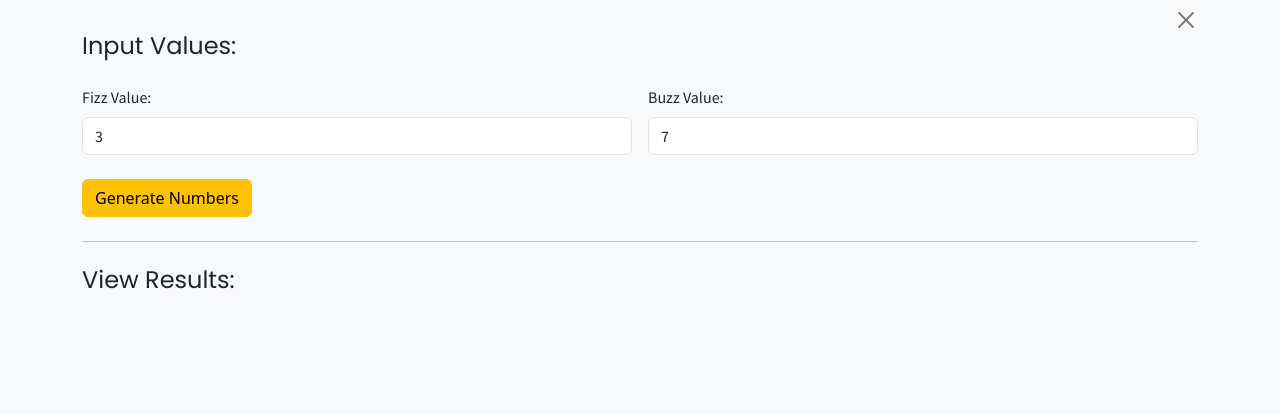
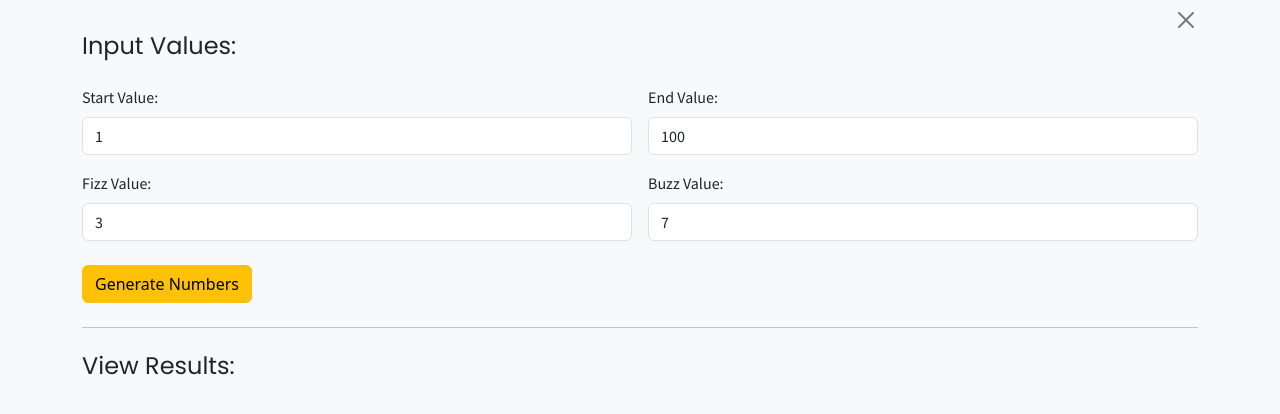
Before and after one commit to rsheppard-dev/fizzbuzz, a website built with Vite: page index.html in a window 1280 px wide. Built offline with nearby package versions, Linux system fonts and the light colour scheme.

Commit message:
added inputs

```diff
--- a/index.html
+++ b/index.html
@@ -33,6 +33,32 @@
 			</div>
 			<h3 class="h4 text-dark mb-4 font-primary">Input Values:</h3>
 			<form class="row g-3">
+				<div class="col-12 col-sm-6">
+					<label for="startValue" class="form-label font-secondary"
+						>Start Value:</label
+					>
+					<input
+						type="number"
+						id="startValue"
+						name="startValue"
+						class="form-control"
+						aria-label="Start Value"
+						value="1"
+					/>
+				</div>
+				<div class="col-12 col-sm-6">
+					<label for="endValue" class="form-label font-secondary"
+						>End Value:</label
+					>
+					<input
+						type="number"
+						id="endValue"
+						name="endValue"
+						class="form-control"
+						aria-label="End Value"
+						value="100"
+					/>
+				</div>
 				<div class="col-12 col-sm-6">
 					<label for="fizzValue" class="form-label font-secondary"
 						>Fizz Value:</label
--- a/src/main.ts
+++ b/src/main.ts
@@ -6,6 +6,10 @@ const getValues = (e: Event): void => {
 	e.preventDefault();
 
 	// get elements from html page
+	const startValueInput = document.getElementById(
+		'startValue'
+	) as HTMLInputElement;
+	const endValueInput = document.getElementById('endValue') as HTMLInputElement;
 	const fizzValueInput = document.getElementById(
 		'fizzValue'
 	) as HTMLInputElement;
@@ -14,16 +18,25 @@ const getValues = (e: Event): void => {
 	) as HTMLInputElement;
 
 	// get values from inputs and parse to integers
+	const startValue = parseInt(startValueInput.value);
+	const endValue = parseInt(endValueInput.value);
 	const fizzValue = parseInt(fizzValueInput.value);
 	const buzzValue = parseInt(buzzValueInput.value);
 
 	// check if values entered by user are invalid
-	if (!Number.isInteger(fizzValue) || !Number.isInteger(buzzValue)) {
+	if (
+		![startValue, endValue, fizzValue, buzzValue].every(value =>
+			Number.isInteger(value)
+		)
+	) {
 		// display error on page if invalid input
 		handleError('You can only enter numbers in the inputs above.');
 	} else {
-		// call generateNumbers function to generate numbers from 1 - 100
-		const numbers = generateNumbers(1, 100);
+		// clear any existing errors
+		handleError();
+
+		// call generateNumbers function to generate numbers from range
+		const numbers = generateNumbers(startValue, endValue);
 
 		const fizzBuzzResult = fizzBuzz(numbers, fizzValue, buzzValue);
 
```
